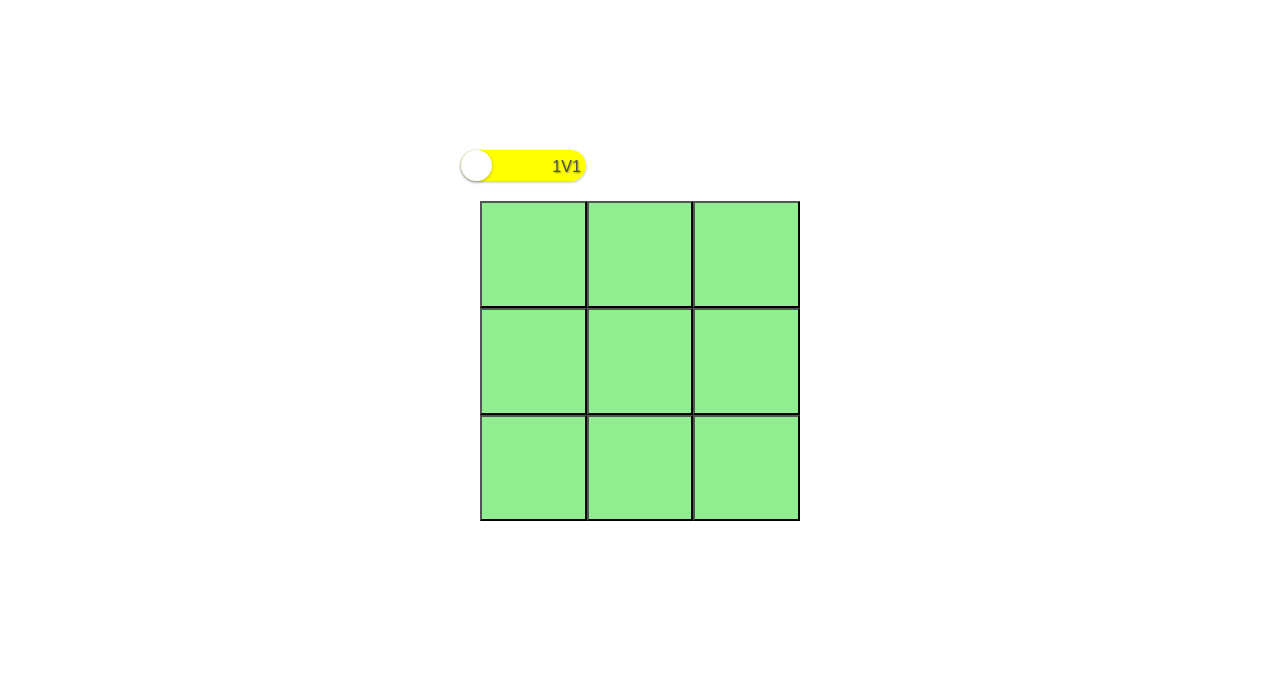
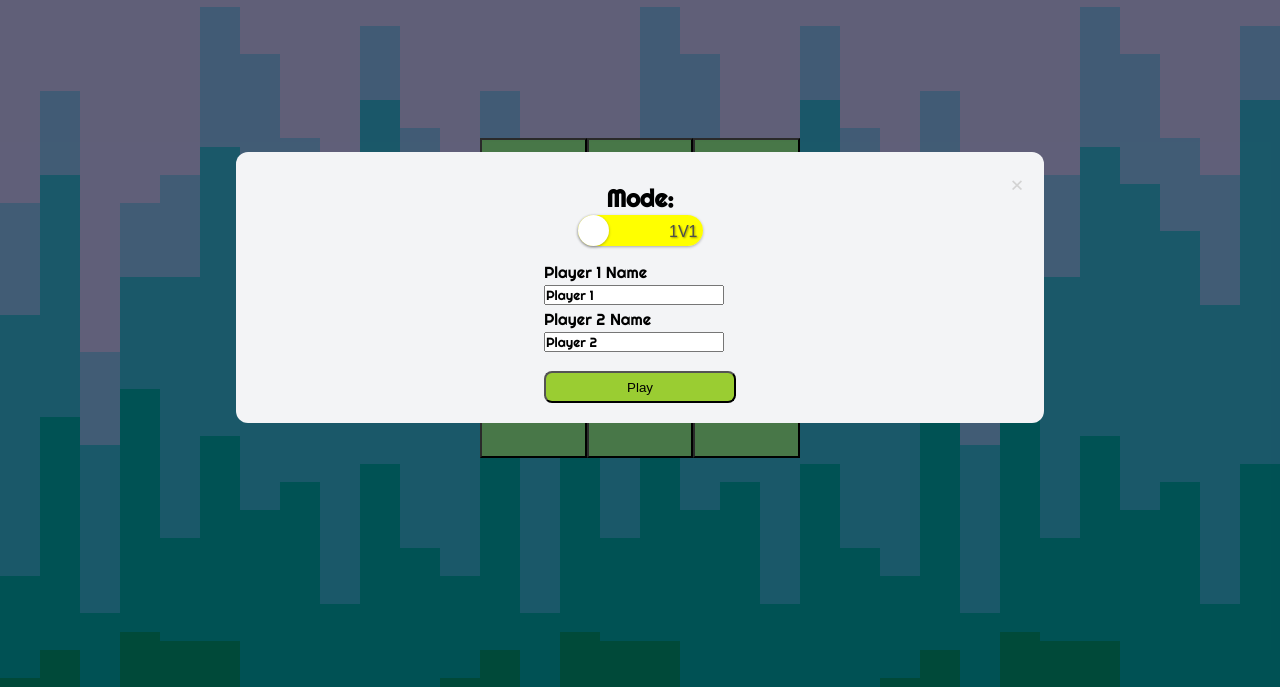
Before and after one commit to T-Khoury/Tic-Tac-Toe, a website: page index.html in a window 1280 px wide. Shown: the part 113-800 px from the top of the page. Drawn offline with Linux system fonts and the light colour scheme; a web font is replaced by a local one.

Commit message:
Add background, some styling and font

```diff
--- a/index.html
+++ b/index.html
@@ -10,11 +10,25 @@
 </head>
 <body>
     <h1>Tic-Tac-Toe</h1>
-    <label class="toggle">
-        <input type="checkbox" class="modetoggle">
-        <span class="slider"></span>
-        <span class="labels" data-on="CPU" data-off="1V1"></span>
-    </label>
+    <div class="settings-modal">
+        <div class="settings-modal-content">
+            <span class="modal-close-btn">&times;</span>
+            <h2>Mode:</h2>
+            <label class="toggle">
+                <input type="checkbox" class="modetoggle">
+                <span class="slider"></span>
+                <span class="labels" data-on="CPU" data-off="1V1"></span>
+            </label>
+            <form id="game-settings">
+                <label for="playerOneName" class="playerOneName">Player 1 Name</label>
+                <input type="text" id="playerOneName" name="playerOneName" value ="Player 1" placeholder="Player 1">
+                <label for="playerTwoName" class="playerTwoName">Player 2 Name</label>
+                <input type="text" id="playerTwoName" name="playerTwoName" value="Player 2" placeholder="Player 2">
+                <button type="submit", form="game-settings", id="submit-button">Play</button>
+            </form>
+        </div>
+    </div>
+
     <div class="game-container">
         <div class="gameboard">
 
--- a/index.js
+++ b/index.js
@@ -21,9 +21,31 @@ const displayController = (function() {
 
     const players  = [];
 
+    const settingsModal = document.querySelector('.settings-modal');
+    const gameSettings = document.querySelector('#game-settings')
+
+    const submitButton = document.querySelector('#submit-button');
+
+    const modalCloseButton = document.querySelector('.modal-close-btn');
+
+
+    function settingsModalHandler() {
+        settingsModal.style.display = "block";
+        window.onclick = function(e) {
+            if(e.target == settingsModal) {
+                settingsModal.style.display = "none"
+            }
+        }
+    }
+
+
+
     function getGameMode() {
         const modeToggle = document.querySelector('.modetoggle');
         console.log(modeToggle.checked);
+        if (modeToggle.checked) {
+
+        }
     }
 
     function updateDisplay() {
@@ -49,12 +71,22 @@ const displayController = (function() {
     };
 
     boardDiv.addEventListener('click', clickHandler)
+    modalCloseButton.addEventListener('click', () => {
+        settingsModal.style.display = "none";
+    });
+    submitButton.addEventListener('click', (event) => {
+        event.preventDefault();
+        settingsModal.style.display = "none";
+        gameSettings.reset();
+
+    });
 
     return {
         updateDisplay,
         getGameMode,
-        clickHandler
-    }
+        clickHandler,
+        settingsModalHandler
+    };
 })();
 
 const Player = (name, marker) => {
@@ -70,3 +102,4 @@ const Player = (name, marker) => {
 gameBoard.getBoard();
 const Trevor = Player('Trevor', 'O');
 displayController.updateDisplay();
+displayController.settingsModalHandler();
--- a/styles.css
+++ b/styles.css
@@ -10,11 +10,23 @@
     padding: 0;
 }
 
+body {
+  background-image: url(images/stacked-steps-haikei\ \(2\).svg);
+}
+
 h1 {
     text-align: center;
     margin: 2rem;
     font-family: "Righteous";
     font-size: 3rem;
+}
+
+h2 {
+  grid-area: toggle;
+  justify-self: center;
+  position: relative;
+  bottom: 1rem;
+  font-family: "Righteous";
 }
 
 .game-container {
@@ -38,20 +50,68 @@ h1 {
     background-color: transparent;
 }
 
+.settings-modal {
+    display: none;
+    position: fixed;
+    padding-top: 265px;
+    left: 0;
+    top: 0;
+    width: 100%;
+    height: 100%;
+    background-color: rgb(0, 0, 0);
+    background-color: rgba(0, 0, 0, 0.5);
+}
+.settings-modal-content {
+    display: grid;
+    grid-template-rows: max-content max-content 1fr;
+    grid-template-areas:
+    "close"
+    "toggle"
+    "form";
+    position: relative;
+    background-color: #f3f4f6;
+    padding: 20px;
+    margin: auto;
+    width: 60%;
+    -webkit-animation-name: animatetop;
+    -webkit-animation-duration: 0.4s;
+    animation-name: animatetop;
+    animation-duration: 0.4s;
+    border-radius: 12px;
+}
+.modal-close-btn {
+    color: lightgray;
+    font-size: 24px;
+    font-weight: bold;
+    justify-self: end;
+    grid-area: close;
+}
+.modal-close-btn:hover {
+    color: rgb(221, 6, 6);
+}
+@-webkit-keyframes animatetop {
+    from {top:-300px; opacity:0}
+    top {top:0; opacity: 1;}
+}
+@keyframes animatetop {
+    from {top:-300px; opacity: 0;}
+    to {top:0; opacity: 1;}
+}
+
 
 .toggle {
     --width: 125px;
     --height: calc(var(--width) / 4);
     position: relative;
-    left: 36%;
-    top: 9rem;
-
+    place-self: center;
     display: inline-block;
     width: var(--width);
     height: var(--height);
     box-shadow: 0px 1px 3px rgba(0, 0, 0, 0.3);
     border-radius: var(--height);
     cursor: pointer;
+    grid-area: toggle;
+    margin: 1rem 0;
   }
 
   .toggle input {
@@ -130,3 +190,30 @@ h1 {
 
   .toggle input:checked~.labels::before {
     opacity: 1;
+  }
+
+#submit-button {
+  display: block;
+  width: 12rem;
+  height: 2rem;
+  background-color: yellowgreen;
+  border-radius: 8px;
+  margin-top: 1rem;
+}
+
+form > label{
+  display: block;
+  font-family: "Righteous";
+}
+#game-settings {
+  grid-area: form;
+  place-self: center;
+}
+
+#playerOneName,
+#playerTwoName {
+  margin: .2rem 0;
+  font-family: "Righteous";
+  width: 11rem;
+
+}
```
Also changed, not shown: Righteous-Regular.ttf (added), images/layered-waves-haikei.svg (added), images/stacked-steps-haikei (1).svg (added), images/stacked-steps-haikei (2).svg (added), images/stacked-steps-haikei (3).svg (added).
